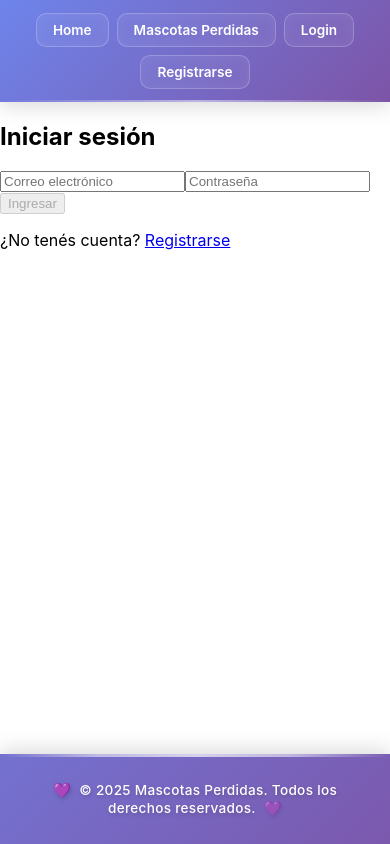
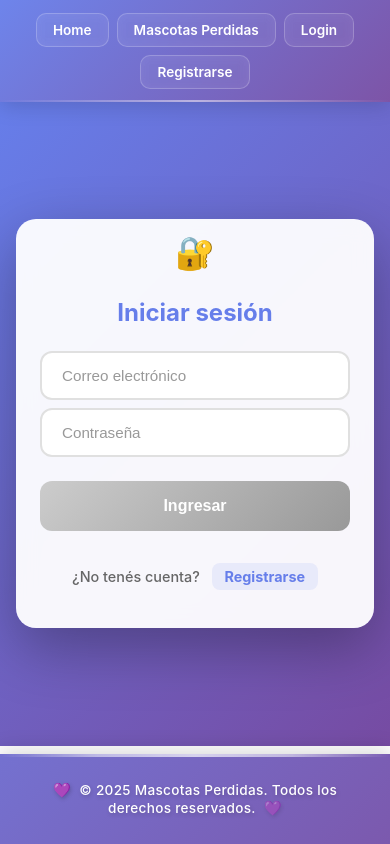
Before and after one commit to nazacisneros/ttps-spring-angular, an Angular app in the folder frontend/mascotas-perdidas/: page /login in a window 390 px wide. Built offline with nearby package versions, Linux system fonts and the light colour scheme.

Commit message:
[FEAT]: se agregaron estilos para el formulario de inicio de sesión.

```diff
--- a/frontend/mascotas-perdidas/src/app/pages/login/login.component.css
+++ b/frontend/mascotas-perdidas/src/app/pages/login/login.component.css
@@ -1,10 +1,356 @@
+/* Contenedor principal del login */
+:host {
+  display: flex;
+  flex-direction: column;
+  justify-content: center;
+  align-items: center;
+  min-height: calc(100vh - 200px);
+  padding: 3rem 2rem;
+  background: linear-gradient(135deg, #667eea 0%, #764ba2 100%);
+  animation: fadeIn 0.6s ease-in;
+}
+
+@keyframes fadeIn {
+  from {
+    opacity: 0;
+  }
+  to {
+    opacity: 1;
+  }
+}
+
+/* Contenedor del login (incluye título, form y texto) */
+.login-container {
+  background: rgba(255, 255, 255, 0.95);
+  backdrop-filter: blur(10px);
+  padding: 3rem;
+  border-radius: 20px;
+  box-shadow: 0 20px 60px rgba(0, 0, 0, 0.3);
+  width: 100%;
+  max-width: 450px;
+  animation: slideUp 0.6s ease-out;
+  position: relative;
+}
+
+@keyframes slideUp {
+  from {
+    opacity: 0;
+    transform: translateY(30px);
+  }
+  to {
+    opacity: 1;
+    transform: translateY(0);
+  }
+}
+
+/* Contenedor del formulario */
+form {
+  position: relative;
+  z-index: 1;
+}
+
+/* Título */
+h2 {
+  text-align: center;
+  color: #667eea;
+  font-size: 2rem;
+  font-weight: 700;
+  margin: 0 0 2rem 0;
+  position: relative;
+  z-index: 1;
+  animation: slideDown 0.6s ease-out;
+}
+
+@keyframes slideDown {
+  from {
+    opacity: 0;
+    transform: translateY(-20px);
+  }
+  to {
+    opacity: 1;
+    transform: translateY(0);
+  }
+}
+
+/* Icono decorativo en el título */
+h2::before {
+  content: '🔐';
+  display: block;
+  font-size: 3rem;
+  margin-bottom: 1rem;
+  animation: bounce 2s ease-in-out infinite;
+}
+
+@keyframes bounce {
+  0%, 100% {
+    transform: translateY(0);
+  }
+  50% {
+    transform: translateY(-10px);
+  }
+}
+
+/* Inputs */
+input {
+  width: 100%;
+  padding: 1rem 1.5rem;
+  margin-bottom: 0.5rem;
+  border: 2px solid #e0e0e0;
+  border-radius: 12px;
+  font-size: 1rem;
+  transition: all 0.3s ease;
+  background: #ffffff;
+  color: #333;
+  position: relative;
+  z-index: 1;
+}
+
+input::placeholder {
+  color: #999;
+  font-weight: 400;
+}
+
+input:focus {
+  outline: none;
+  border-color: #667eea;
+  box-shadow: 0 0 0 4px rgba(102, 126, 234, 0.1);
+  transform: translateY(-2px);
+}
+
+input:hover {
+  border-color: #764ba2;
+}
+
+/* Input con error */
+input.ng-invalid.ng-touched {
+  border-color: #dc3545;
+  animation: shake 0.5s ease-in-out;
+}
+
+@keyframes shake {
+  0%, 100% {
+    transform: translateX(0);
+  }
+  25% {
+    transform: translateX(-10px);
+  }
+  75% {
+    transform: translateX(10px);
+  }
+}
+
+input.ng-invalid.ng-touched:focus {
+  box-shadow: 0 0 0 4px rgba(220, 53, 69, 0.1);
+}
+
+/* Mensajes de error */
 .error {
   color: #dc3545;
   font-size: 0.875rem;
   margin-top: 0.25rem;
   margin-bottom: 1rem;
+  padding: 0.5rem 1rem;
+  background: rgba(220, 53, 69, 0.1);
+  border-left: 3px solid #dc3545;
+  border-radius: 6px;
+  animation: slideIn 0.3s ease-out;
+  position: relative;
+  z-index: 1;
 }
 
-input.ng-invalid.ng-touched {
-  border-color: #dc3545;
+@keyframes slideIn {
+  from {
+    opacity: 0;
+    transform: translateX(-10px);
+  }
+  to {
+    opacity: 1;
+    transform: translateX(0);
+  }
 }
+
+.error::before {
+  content: '⚠️ ';
+  margin-right: 0.25rem;
+}
+
+/* Error de login general */
+.error.login-error {
+  margin-bottom: 1.5rem;
+  font-size: 0.95rem;
+}
+
+/* Botón de submit */
+button[type="submit"] {
+  width: 100%;
+  padding: 1.2rem;
+  background: linear-gradient(135deg, #667eea 0%, #764ba2 100%);
+  color: #ffffff;
+  border: none;
+  border-radius: 12px;
+  font-size: 1.1rem;
+  font-weight: 600;
+  cursor: pointer;
+  transition: all 0.3s ease;
+  margin-top: 1rem;
+  box-shadow: 0 4px 15px rgba(102, 126, 234, 0.4);
+  position: relative;
+  overflow: hidden;
+  z-index: 1;
+}
+
+button[type="submit"]::before {
+  content: '';
+  position: absolute;
+  top: 50%;
+  left: 50%;
+  width: 0;
+  height: 0;
+  border-radius: 50%;
+  background: rgba(255, 255, 255, 0.3);
+  transform: translate(-50%, -50%);
+  transition: width 0.6s, height 0.6s;
+}
+
+button[type="submit"]:hover::before {
+  width: 300px;
+  height: 300px;
+}
+
+button[type="submit"]:hover {
+  transform: translateY(-3px);
+  box-shadow: 0 8px 25px rgba(102, 126, 234, 0.5);
+}
+
+button[type="submit"]:active {
+  transform: translateY(-1px);
+}
+
+button[type="submit"]:disabled {
+  background: linear-gradient(135deg, #cccccc 0%, #999999 100%);
+  cursor: not-allowed;
+  box-shadow: none;
+  transform: none;
+}
+
+button[type="submit"]:disabled:hover {
+  transform: none;
+  box-shadow: none;
+}
+
+button[type="submit"]:disabled::before {
+  display: none;
+}
+
+/* Texto inferior */
+p {
+  text-align: center;
+  margin-top: 2rem;
+  color: #666;
+  font-size: 1rem;
+  font-weight: 500;
+  animation: fadeIn 0.8s ease-in 0.4s backwards;
+  position: relative;
+  z-index: 1;
+}
+
+/* Link de registro */
+a {
+  color: #667eea;
+  text-decoration: none;
+  font-weight: 700;
+  padding: 0.3rem 0.8rem;
+  background: rgba(102, 126, 234, 0.1);
+  border-radius: 8px;
+  transition: all 0.3s ease;
+  display: inline-block;
+  margin-left: 0.5rem;
+  position: relative;
+  z-index: 1;
+}
+
+a:hover {
+  background: rgba(102, 126, 234, 0.2);
+  transform: translateY(-2px);
+  box-shadow: 0 4px 12px rgba(102, 126, 234, 0.3);
+}
+
+/* Diseño responsive para tablets */
+@media (max-width: 768px) {
+  :host {
+    padding: 1.5rem;
+  }
+
+  .login-container {
+    padding: 2rem;
+  }
+
+  h2 {
+    font-size: 1.75rem;
+  }
+
+  h2::before {
+    font-size: 2.5rem;
+  }
+}
+
+/* Diseño responsive para móviles */
+@media (max-width: 480px) {
+  :host {
+    padding: 1rem;
+  }
+
+  .login-container {
+    padding: 1.5rem;
+  }
+
+  h2 {
+    font-size: 1.5rem;
+    margin-bottom: 1.5rem;
+  }
+
+  h2::before {
+    font-size: 2rem;
+  }
+
+  input {
+    padding: 0.875rem 1.25rem;
+    font-size: 0.95rem;
+  }
+
+  button[type="submit"] {
+    padding: 1rem;
+    font-size: 1rem;
+  }
+
+  p {
+    font-size: 0.9rem;
+  }
+}
+
+/* Efecto de carga en el botón */
+button[type="submit"].loading {
+  position: relative;
+  pointer-events: none;
+}
+
+button[type="submit"].loading::after {
+  content: '';
+  position: absolute;
+  width: 20px;
+  height: 20px;
+  top: 50%;
+  left: 50%;
+  margin-left: -10px;
+  margin-top: -10px;
+  border: 3px solid rgba(255, 255, 255, 0.3);
+  border-radius: 50%;
+  border-top-color: #ffffff;
+  animation: spin 0.8s ease-in-out infinite;
+}
+
+@keyframes spin {
+  to {
+    transform: rotate(360deg);
+  }
+}
--- a/frontend/mascotas-perdidas/src/app/pages/login/login.component.html
+++ b/frontend/mascotas-perdidas/src/app/pages/login/login.component.html
@@ -1,6 +1,7 @@
+<div class="login-container">
   <h2>Iniciar sesión</h2>
 
-<div *ngIf="loginError" class="error">
+  <div *ngIf="loginError" class="error login-error">
     {{ loginError }}
   </div>
 
@@ -35,3 +36,4 @@
     ¿No tenés cuenta?
     <a routerLink="/registro">Registrarse</a>
   </p>
+</div>
```
Lines whose indentation alone changed are shown as unchanged.
